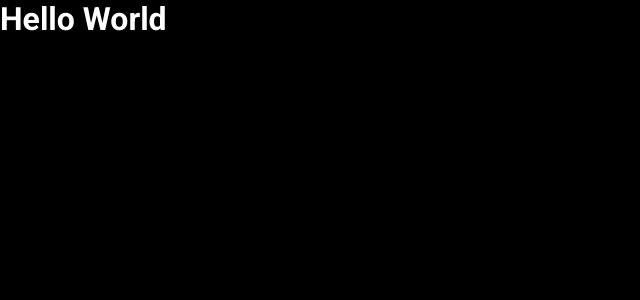
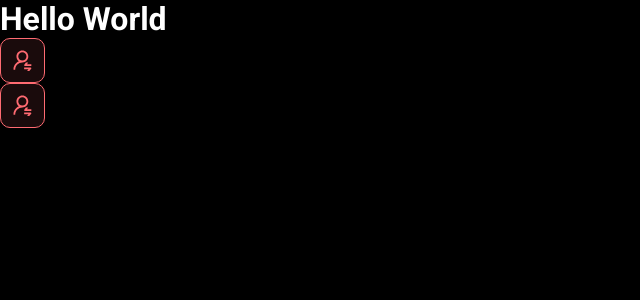
Before and after one commit to Paulocarneiroo/dsmeta, a React (Vite) app in the folder frontend/: page / in a window 1280 px wide. Shown: the top 300 px of the page, without its empty margins (0-640 px from the left). Built offline with nearby package versions, Linux system fonts and the light colour scheme.

Commit message:
First component

```diff
--- a/frontend/index.html
+++ b/frontend/index.html
@@ -4,7 +4,7 @@
     <meta charset="UTF-8" />
     <link rel="icon" type="image/svg+xml" href="/vite.svg" />
     <meta name="viewport" content="width=device-width, initial-scale=1.0" />
-    <title>Vite + React + TS</title>
+    <title>DsMeta</title>
   </head>
   <body>
     <div id="root"></div>
--- a/frontend/src/App.tsx
+++ b/frontend/src/App.tsx
@@ -1,6 +1,13 @@
+import NotificationButton from "./components/NotificationButton"
+
 function App() {
-  return(
-    <h1>Hello World</h1>
+  return (
+    <>
+      <h1>Hello World</h1>
+      <NotificationButton />
+      <NotificationButton />
+    </>
+
   )
 }
 
--- /dev/null
+++ b/frontend/src/components/NotificationButton/index.tsx
@@ -0,0 +1,16 @@
+import icon from '../../assets/img/notification-icon.svg'
+import './styles.css'
+
+function NotificationButton() {
+
+    return (
+        <>
+            <div className="dsmeta-red-btn">
+                <img src={icon} alt="Notificar" />
+            </div>
+        </>
+
+    )
+}
+
+export default NotificationButton
--- /dev/null
+++ b/frontend/src/components/NotificationButton/styles.css
@@ -0,0 +1,16 @@
+
+.dsmeta-red-btn {
+    height: 45px;
+    width: 45px;
+    background: rgba(255, 107, 114, 0.1);
+    border: 1px solid #ff6b72;
+    border-radius: 10px;
+    display: flex;
+    align-items: center;
+    justify-content: center;
+    cursor: pointer;
+  }
+
+  .dsmeta-red-btn img {
+      width: 19px;
+  }
```
Also changed, not shown: frontend/src/assets/img/notification-icon.svg (added).
